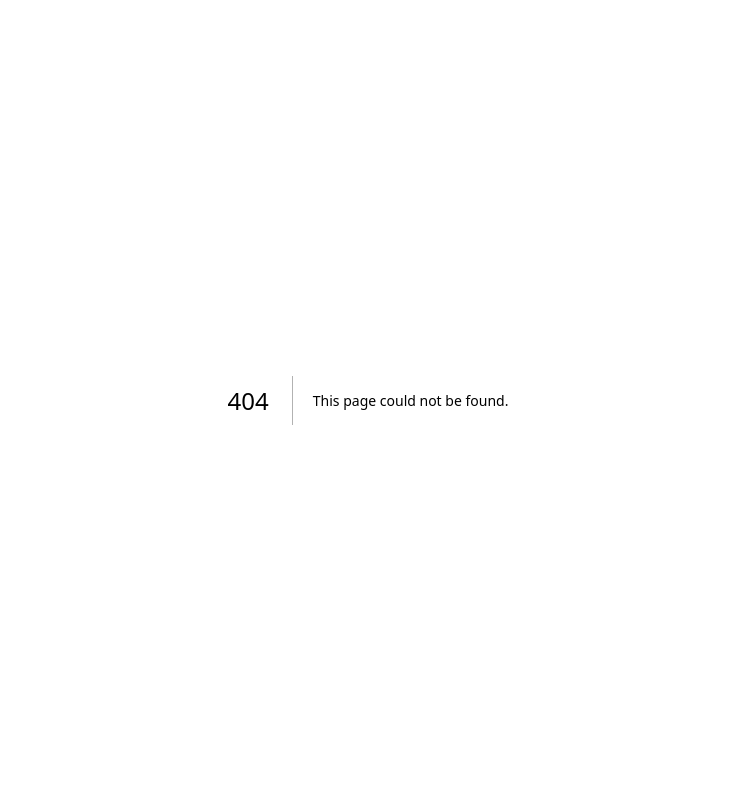
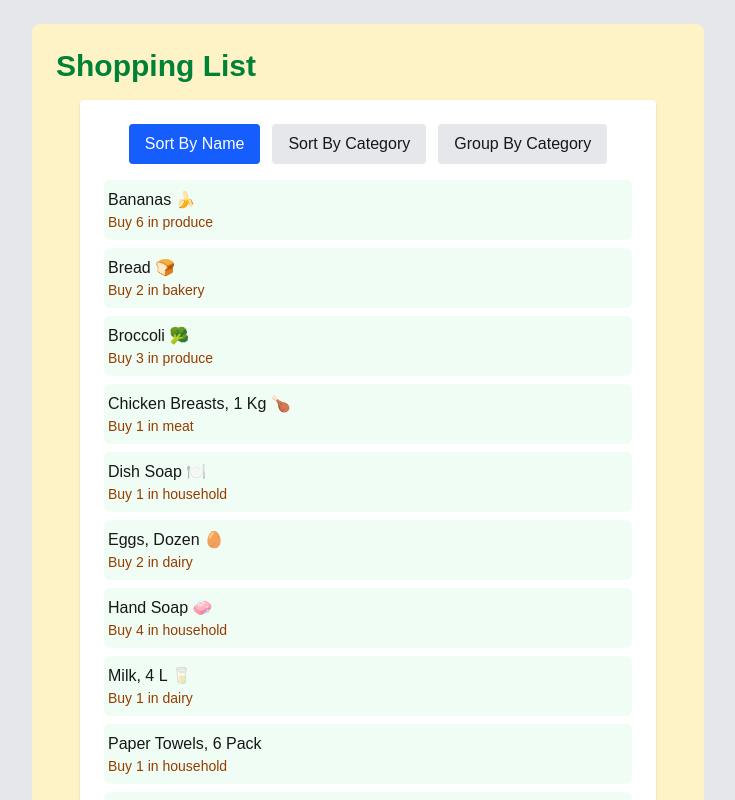
Before and after one commit to komalpreetkaur05/cprg306-assignments, a Next.js app: page /week-6 in a window 1280 px wide. Before the commit this address had no page. Shown: the top 800 px of the page, without its empty margins (272-1007 px from the left). Built offline with nearby package versions, Linux system fonts and the light colour scheme.

Commit message:
Completed week-6 Assignment

```diff
--- a/app/page.js
+++ b/app/page.js
@@ -9,7 +9,7 @@ export default function Home() {
          <li><Link href="./week-3">Week-3</Link></li>
          <li><Link href="./week-4">Week-4</Link></li>
          <li><Link href="./week-5">Week-5</Link></li>
-
+         <li><Link href="./week-6">Week-6</Link></li>
 
       </ul>
     </main>
--- /dev/null
+++ b/app/week-6/item-list.js
@@ -0,0 +1,93 @@
+'use client';
+
+import { useState } from 'react';
+import Item from './item';
+import itemsData from './items.json';
+
+export default function ItemList() {
+  const [sortBy, setSortBy] = useState('name');
+
+  let content;
+
+  if (sortBy === 'name' || sortBy === 'category') {
+    const sortedItems = [...itemsData].sort((a, b) => {
+      if (sortBy === 'name') {
+        return a.name.localeCompare(b.name);
+      } else {
+        return a.category.localeCompare(b.category);
+      }
+    });
+
+    content = (
+      <ul>
+        {sortedItems.map((item) => (
+          <Item
+            key={item.id}
+            name={item.name}
+            quantity={item.quantity}
+            category={item.category}
+          />
+        ))}
+      </ul>
+    );
+  } else if (sortBy === 'grouped') {
+    // Group by category
+    const grouped = itemsData.reduce((acc, item) => {
+      const cat = item.category;
+      if (!acc[cat]) {
+        acc[cat] = [];
+      }
+      acc[cat].push(item);
+      return acc;
+    }, {});
+
+    // Sort categories alphabetically
+    const sortedCategories = Object.keys(grouped).sort();
+
+    content = (
+      <div>
+        {sortedCategories.map((category) => (
+          <div key={category} className="mb-4">
+            <h2 className="text-lg font-semibold capitalize mb-2 border-b pb-1">
+              {category}
+            </h2>
+            <ul className="pl-4">
+              {grouped[category]
+                .sort((a, b) => a.name.localeCompare(b.name))
+                .map((item) => (
+                  <Item
+                    key={item.id}
+                    name={item.name}
+                    quantity={item.quantity}
+                    category={item.category}
+                  />
+                ))}
+            </ul>
+          </div>
+        ))}
+      </div>
+    );
+  }
+
+  return (
+    <div className="max-w-xl mx-auto bg-white p-6 rounded shadow space-y-4">
+      {/* Sort Buttons */}
+      <div className="flex justify-center gap-3 mb-4">
+        {['name', 'category', 'grouped'].map((type) => (
+          <button
+            key={type}
+            onClick={() => setSortBy(type)}
+            className={`px-4 py-2 rounded capitalize ${
+              sortBy === type ? 'bg-blue-600 text-white' : 'bg-gray-200'
+            }`}
+          >
+            {type === 'grouped' ? 'Group by Category' : `Sort by ${type}`}
+          </button>
+        ))}
+      </div>
+
+      {/* Rendered List of Items*/}
+      {content}
+    </div>
+  );
+}
--- /dev/null
+++ b/app/week-6/item.js
@@ -0,0 +1,10 @@
+export default function Item({ name, quantity, category }) {
+  return (
+    <li className="bg-green-50 rounded-md  py-2 mb-2">
+      <div className="block font-medium capitalize ml-1">{name}</div>
+      <div className="text-sm text-amber-800 ml-1">
+        Buy {quantity} in {category}
+      </div>
+    </li>
+  );
+}
--- /dev/null
+++ b/app/week-6/items.json
@@ -0,0 +1,74 @@
+[
+  {
+    "id": "1h2GJKH12gkHG31h1H",
+    "name": "milk, 4 L 🥛",
+    "quantity": 1,
+    "category": "dairy"
+  },
+  {
+    "id": "2KJH3k2j3H1k2J3K1H",
+    "name": "bread 🍞",
+    "quantity": 2,
+    "category": "bakery"
+  },
+  {
+    "id": "3h2KJH3k2j3H1k2J3",
+    "name": "eggs, dozen 🥚",
+    "quantity": 2,
+    "category": "dairy"
+  },
+  {
+    "id": "4k2J3K1H2GJKH12gk",
+    "name": "bananas 🍌",
+    "quantity": 6,
+    "category": "produce"
+  },
+  {
+    "id": "5H1h1H2KJH3k2j3H",
+    "name": "broccoli 🥦",
+    "quantity": 3,
+    "category": "produce"
+  },
+  {
+    "id": "6H1k2J3K1H2GJKH1",
+    "name": "chicken breasts, 1 kg 🍗",
+    "quantity": 1,
+    "category": "meat"
+  },
+  {
+    "id": "7gkHG31h1H2KJH3k",
+    "name": "pasta sauce 🍝",
+    "quantity": 3,
+    "category": "canned goods"
+  },
+  {
+    "id": "8j3H1k2J3K1H2GJK",
+    "name": "spaghetti, 454 g 🍝",
+    "quantity": 2,
+    "category": "dry goods"
+  },
+  {
+    "id": "9H12gkHG31h1H2KJ",
+    "name": "toilet paper, 12 pack 🧻",
+    "quantity": 1,
+    "category": "household"
+  },
+  {
+    "id": "10H3k2j3H1k2J3K1",
+    "name": "paper towels, 6 pack",
+    "quantity": 1,
+    "category": "household"
+  },
+  {
+    "id": "11k2J3K1H2GJKH12",
+    "name": "dish soap 🍽️",
+    "quantity": 1,
+    "category": "household"
+  },
+  {
+    "id": "12GJKH12gkHG31h1",
+    "name": "hand soap 🧼",
+    "quantity": 4,
+    "category": "household"
+  }
+]
--- /dev/null
+++ b/app/week-6/page.js
@@ -0,0 +1,12 @@
+import ItemList from './item-list';
+
+export default function Page() {
+  return (
+    <main className="min-h-screen bg-gray-200 p-6">
+      <div className="max-w-2xl mx-auto bg-amber-100 rounded-lg p-6">
+        <h1 className="text-3xl font-bold mb-4 text-green-700">Shopping List</h1>
+        <ItemList />
+      </div>
+    </main>
+  );
+}
```
